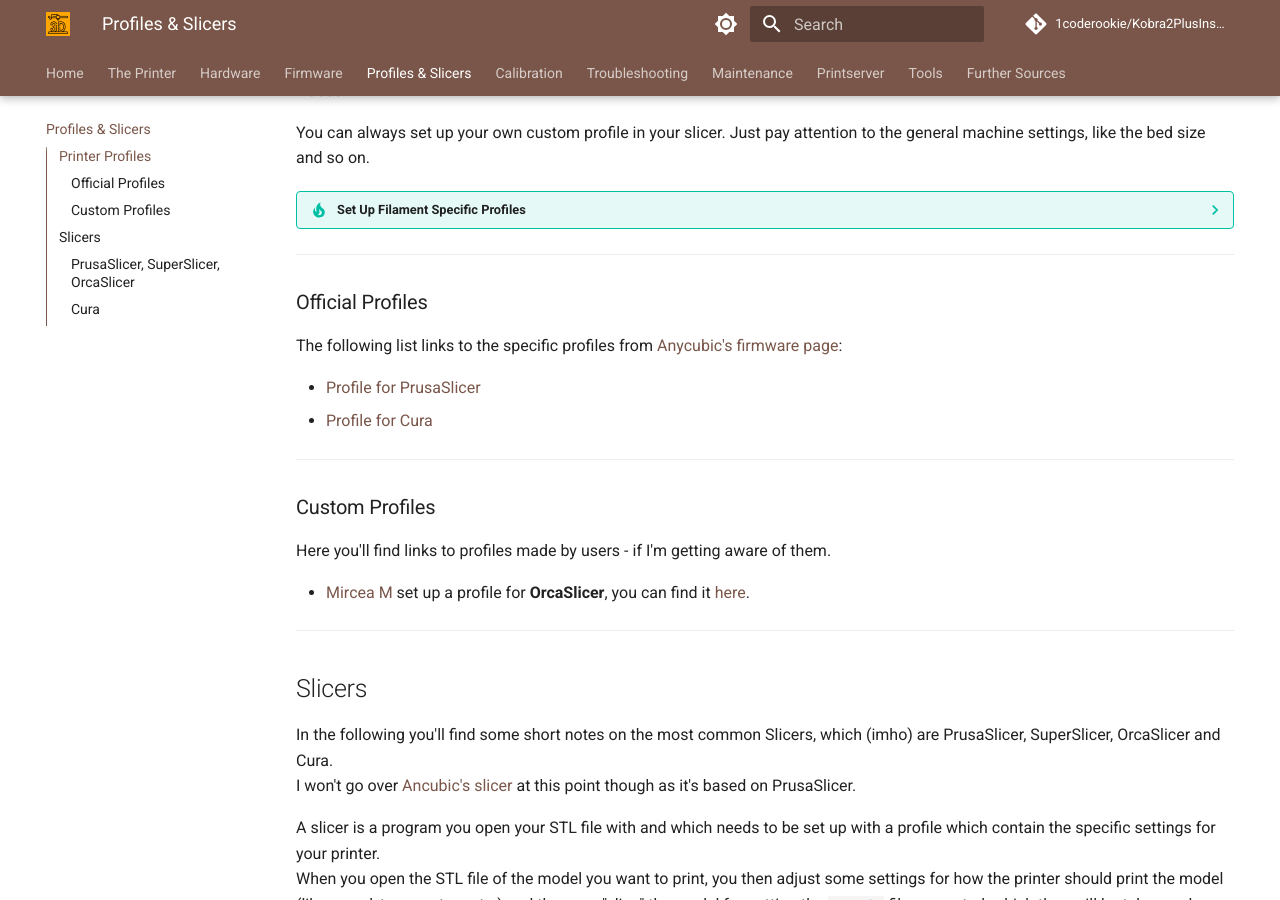
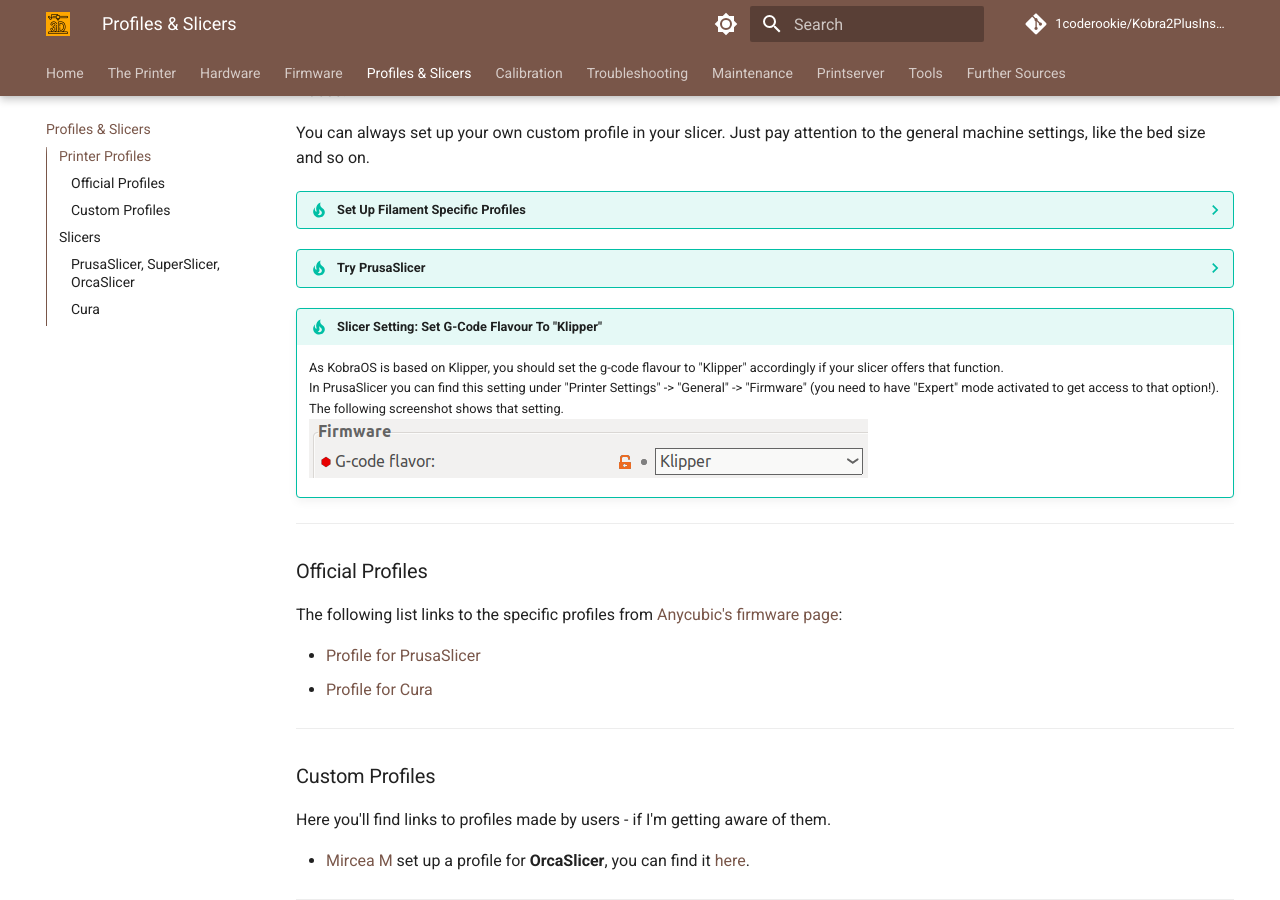
Before and after one commit to 1coderookie/Kobra2PlusInsights, an MkDocs documentation site: the page built from docs/profiles.md, in a window 1280 px wide and 900 px high, scrolled down 529 px. Built offline with MkDocs 1.6.1 and Material for MkDocs 9.7.7, drawn with Linux system fonts in a browser that asks for light colours; comment, search, counter and statistics services are not loaded.

Commit message:
Update profiles.md

```diff
--- a/docs/profiles.md
+++ b/docs/profiles.md
@@ -14,15 +14,21 @@ The USB drive shipped with your printer should contain Cura and PrusaSlicer prof
 However, these profiles most likely need individual tweaking. The settings like print speed, retraction settings, extruder and bed temperature etc. also depend on the type of material you want to use (e.g. PLA/ABS/PETG/TPU). But also for the same type of filament material like PLA the settings often need to be adjusted again if you're using filament of a different manufacturer or even just another spool or colour of the same brand.
 There are countless guides about this topic in general, so I'd recommend to dig into it deeper using your preferred sites or specific videos.
 
-<!--
-There are users who offer their profiles for the Go and Neo, so that beginners have a better starting point if the stock ones don't seem to work for them. In the following I'll list them as far as I'm aware of them. Be aware though that you still have to check the settings and finetune them for your device.
--->
-
 You can always set up your own custom profile in your slicer. Just pay attention to the general machine settings, like the bed size and so on.
 
 ??? tip "Set Up Filament Specific Profiles"
 
     When you're using more than one filament, it's a good idea to set up a profile for each spool of filament you have. So not only for the type of filament (like PLA, PETG etc.), but also for the different manufacturer, the colour and so on. It happens that you have to use slightly different settings even with the same type of filament from the same brand but just when using a different colour of it.
+
+??? tip "Try PrusaSlicer"
+
+    Many users seem to get better results when using PrusaSlicer instead of Cura (I personally switched to PrusaSlicer a long time ago and don't use Cura anymore, so I can't really judge it), so maybe give PrusaSlicer a try if you're using Cura.
+
+!!! tip "Slicer Setting: Set G-Code Flavour To "Klipper""
+
+    As KobraOS is based on Klipper, you should set the g-code flavour to "Klipper" accordingly if your slicer offers that function.
+    In PrusaSlicer you can find this setting under "Printer Settings" -> "General" -> "Firmware" (you need to have "Expert" mode activated to get access to that option!). The following screenshot shows that setting.
+    ![G-code flavour](assets/images/g-code_flavour.png)
 
 ---
 
@@ -30,8 +36,8 @@ You can always set up your own custom profile in your slicer. Just pay attention
 
 The following list links to the specific profiles from [Anycubic's firmware page](https://www.anycubic.com/pages/firmware-software):
 
- - [Profile for PrusaSlicer](https://drive.google.com/file/d/1ADX_Y6oFosKwoohzcw0gUPFc67n_XUub/view)
- - [Profile for Cura](https://drive.google.com/file/d/1yfL37414oz0F4p-yFsYAbx0iMnToSfJM/view?usp=share_link)
+ - [Profile for PrusaSlicer](https://drive.google.com/file/d/1D-iqxPlP9TRq5NXVWtQRBSRd3YL2Ip79/view)
+ - [Profile for Cura](https://drive.google.com/file/d/1g9axp1mVdR3DMiAxwu7wH2SFdoKHWJPh/view)
 
 
 ---
```
